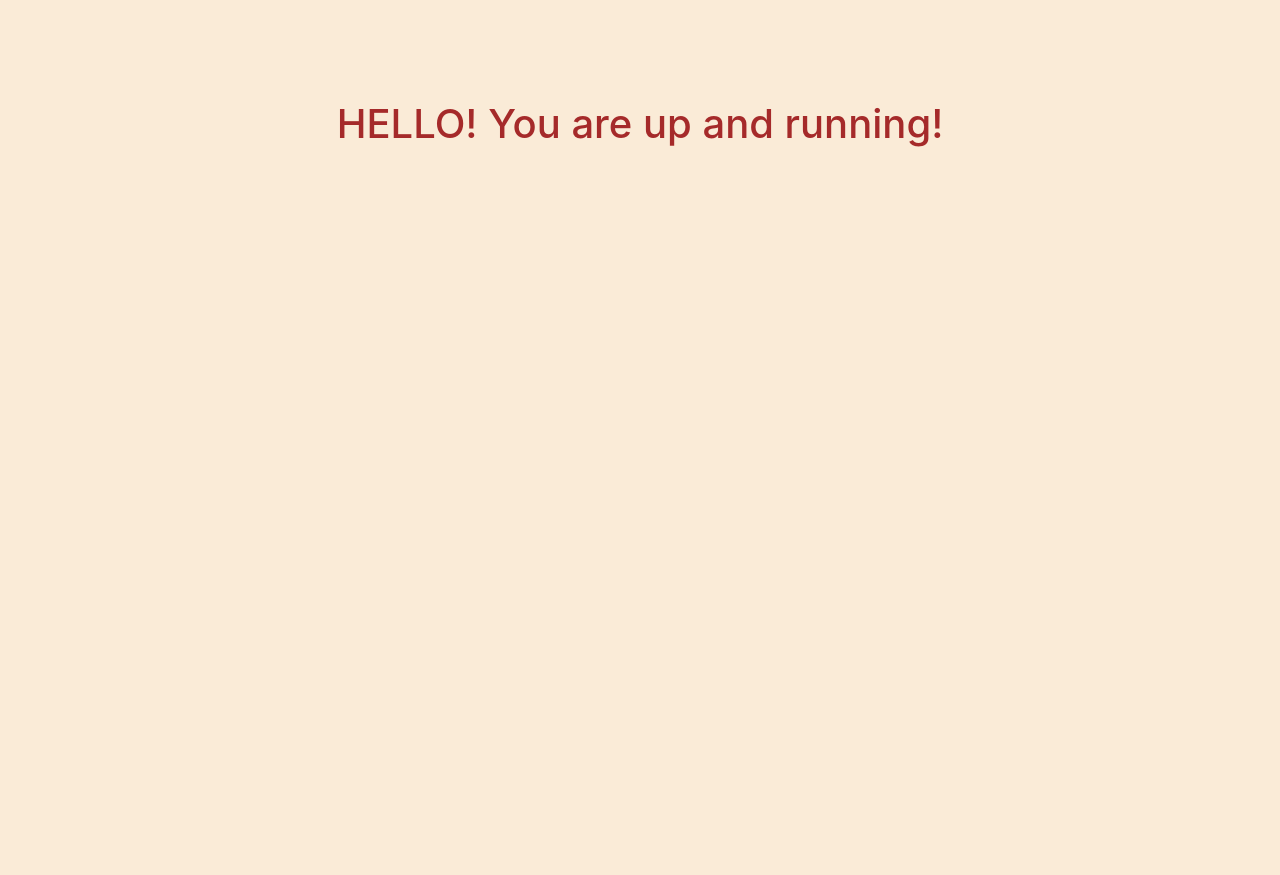
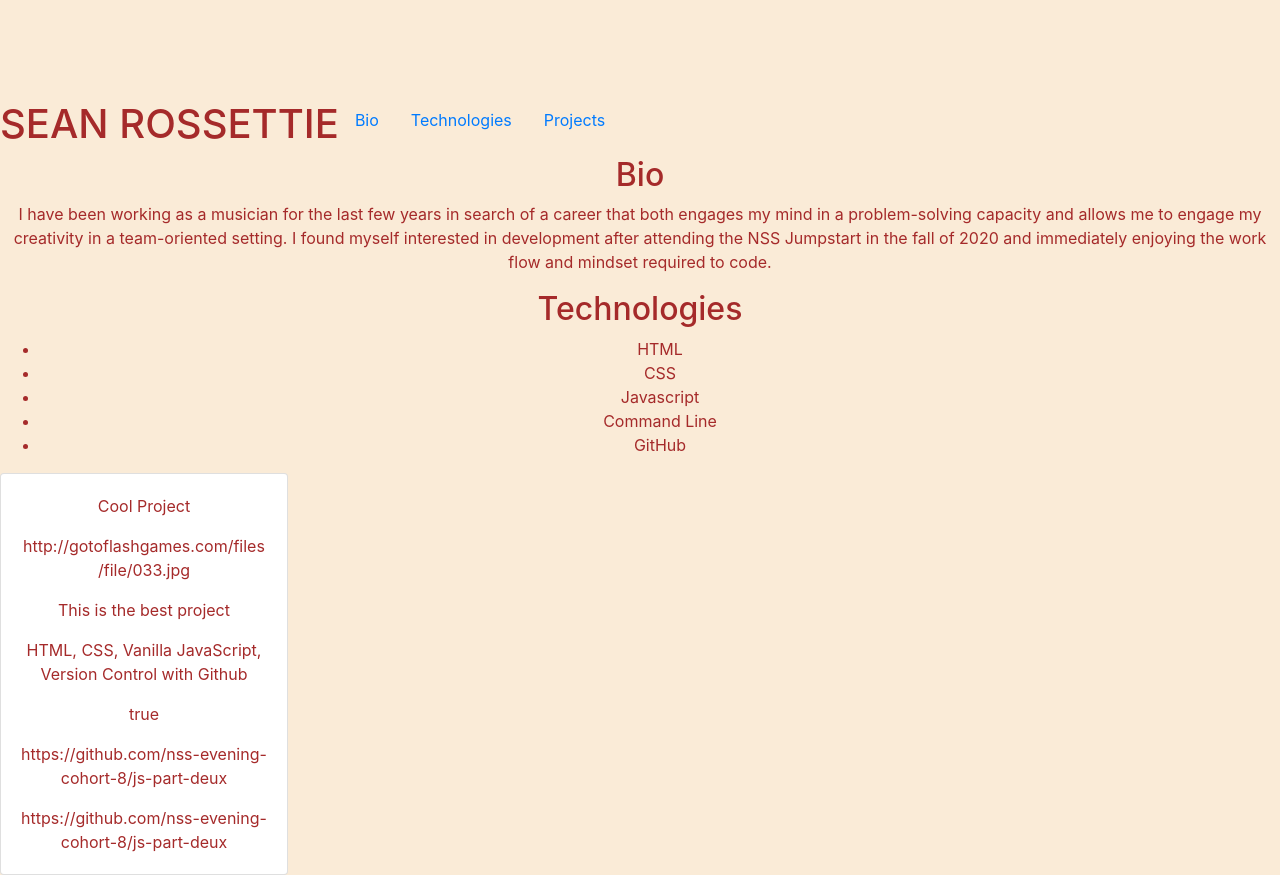
Before and after one commit to seancrossettie/sr-personal-bio-site, a website built with webpack: page src/index.html in a window 1280 px wide. Before the commit the page ends 800 px from the top, so only its background shows below. Built offline with nearby package versions, Linux system fonts and the light colour scheme.

Commit message:
setup webpack

```diff
--- a/package.json
+++ b/package.json
@@ -1,5 +1,5 @@
 {
-  "name": "webpack-intro",
+  "name": "sr-personal-bio-site",
   "version": "1.0.0",
   "description": "",
   "main": "src/javascripts/main.js",
@@ -8,7 +8,7 @@
     "build": "webpack --mode production --module-bind js=babel-loader"
   },
   "keywords": [],
-  "author": "",
+  "author": "Sean Rossetti",
   "license": "ISC",
   "devDependencies": {
     "@babel/core": "7.11.4",
--- a/src/index.html
+++ b/src/index.html
@@ -4,10 +4,49 @@
   <meta charset="UTF-8">
   <meta name="viewport" content="width=device-width, initial-scale=1.0">
   <link rel="shortcut icon" href="#">
-  <title>Test</title>
+  <title>Sean Rossettie</title>
 </head>
 <body>
   <div id="login-form-container"></div>
-  <div id="app"></div>
+  <div id="app">
+    <div class="d-flex">
+      <h1 class="text-uppercase">Sean Rossettie</h1>
+      <ul class="nav justify-content-end">
+        <li class="nav-item">
+          <a class="nav-link active" aria-current="page" href="#">Bio</a>
+        </li>
+        <li class="nav-item">
+          <a class="nav-link" href="#">Technologies</a>
+        </li>
+        <li class="nav-item">
+          <a class="nav-link" href="#">Projects</a>
+        </li>
+        <li class="nav-item">
+        </li>
+      </ul>
+    </div>
+    <!-- Primary View -->
+    <div class="fullPage" id="bioPage">
+      <h2>Bio</h2>
+      <p>I have been working as a musician for the last few years in search of a career that both engages my mind in a problem-solving capacity and allows me to engage my creativity in a team-oriented setting. I found myself interested in development after attending the NSS Jumpstart in the fall of 2020 and immediately enjoying the work flow and mindset required to code.</p>
+    </div>
+
+    <div class="fullPage" id="technologiesPage">
+      <h2>Technologies</h2>
+      <ul>
+        <li>HTML</li>
+        <li>CSS</li>
+        <li>Javascript</li>
+        <li>Command Line</li>
+        <li>GitHub</li>
+      </ul>
+    </div>
+
+    <div class="fullPage" id="projectsPage"></div>
+
+    <footer class="page-footer">
+      <!-- TODO: Fill in contact info here: Include things like email, LinkedIn, Twitter and GitHub links. -->
+    </footer>
+  </div>
 </body>
 </html>
--- a/src/javascripts/main.js
+++ b/src/javascripts/main.js
@@ -1,15 +1,49 @@
-// USE WITH FIREBASE AUTH
-// import checkLoginStatus from './helpers/auth';
 import 'bootstrap'; // import bootstrap elements and js
-
 import '../styles/main.scss';
 
+const printToDom = (divId, textToPrint) => {
+  const selectedDiv = document.querySelector(divId);
+  selectedDiv.innerHTML = textToPrint;
+};
+
+const projects = [
+  {
+    title: 'Cool Project',
+    screenshot: 'http://gotoflashgames.com/files/file/033.jpg',
+    description: 'This is the best project', // A good project description includes 'the what', 'the why', and 'the how'.
+    technologiesUsed: 'HTML, CSS, Vanilla JavaScript, Version Control with Github',
+    available: true,
+    url: 'https://github.com/nss-evening-cohort-8/js-part-deux', // Towards the latter part of the class, you will learn how to host your projects and people will be able to view them live. Cool, right? Welp, until then, just use your GitHub link in this spot as well.
+    githubUrl: 'https://github.com/nss-evening-cohort-8/js-part-deux'
+  },
+];
+
+const createProjecCards = (projectsArr) => {
+  let domString = '';
+
+  projectsArr.forEach((element, i) => {
+    if (element.available === true) {
+      domString += `<div class="project card" style="width: 18rem;" id=${i}>
+                  <div class="card-body">
+                      <p class="card-text">${element.title}</p>
+                      <p class="card-text">${element.screenshot}</p>
+                      <p class="card-text">${element.description}</p>
+                      <p class="card-text">${element.technologiesUsed}</p>
+                      <p class="card-text">${element.available}</p>
+                      <p class="card-text">${element.url}</p>
+                      <p class="card-text">${element.githubUrl}</p>
+                    </div>
+                  </div>`;
+    } else {
+      domString = '';
+    }
+  });
+
+  printToDom('#projectsPage', domString);
+};
+
 const init = () => {
-  document.querySelector('#app').innerHTML = '<h1>HELLO! You are up and running!</h1>';
-  console.warn('YOU ARE UP AND RUNNING!');
-
-  // USE WITH FIREBASE AUTH
-  // checkLoginStatus();
+  createProjecCards(projects);
 };
 
 init();
```
Also changed, not shown: 1 other file.
